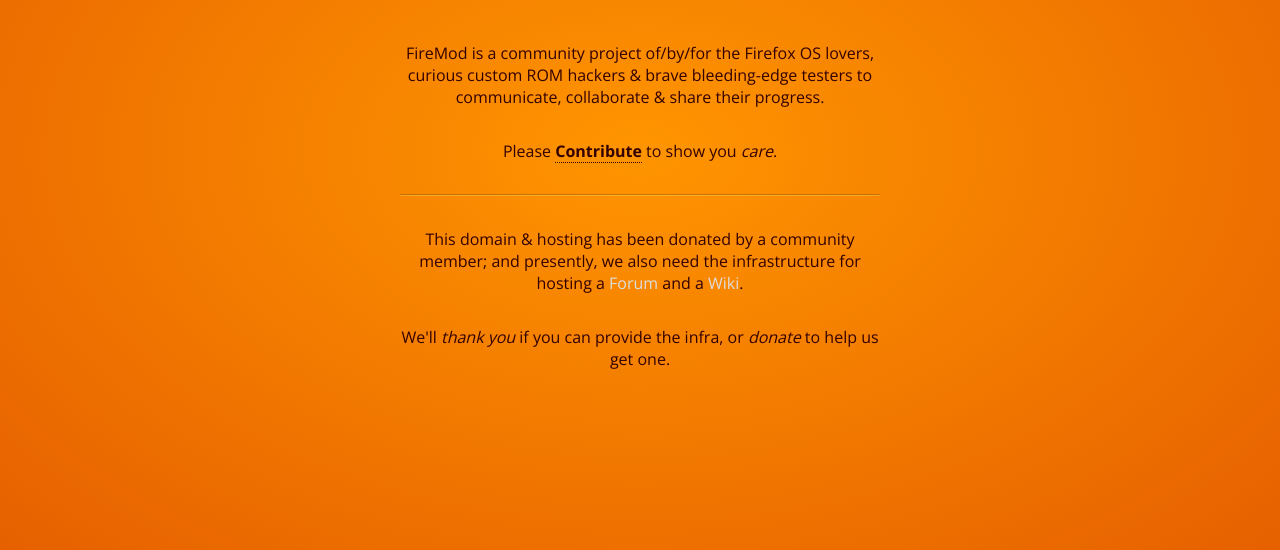
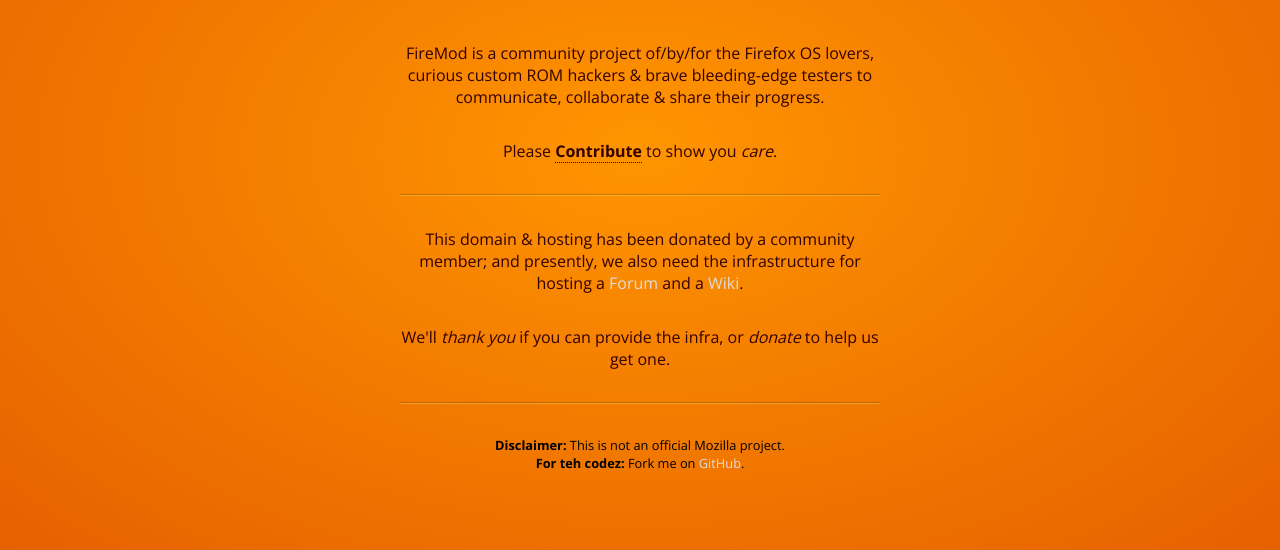
Before and after one commit to debloper/firemod, a plain HTML site: page index.html in a window 1280 px wide. Shown: the part 250-800 px from the top of the page. Drawn offline with nearby package versions, Linux system fonts and the light colour scheme.

Commit message:
Statutory Warning: this website needs to have the Statutory Warning
Signed-off-by: Soumya Deb <debloper@gmail.com>

```diff
--- a/index.html
+++ b/index.html
@@ -53,6 +53,13 @@
 		We'll <em title="Needs attribution list">thank you</em> if you can provide the infra, or <em title="Needs PayPal button">donate</em> to help us get one.
 	</p>
 
+	<hr />
+
+	<footer>
+		<div><strong>Disclaimer:</strong> This is not an official Mozilla project.</div>
+		<div><strong>For teh codez:</strong> Fork me on <a href="https://github.com/debloper/firemod" title="Landing Page Repo">GitHub</a>.</div>
+	</footer>
+
 	<!-- Lazy Loadable JS -->
 	<!--script src=""></script-->
 
--- a/style.css
+++ b/style.css
@@ -42,6 +42,10 @@ a {
   text-decoration: none;
   color: #ddd;
 }
+footer {
+  margin: 2rem auto 4rem;
+  font-size: 0.8rem;
+}
 
 /* 1. ID & Class */
 #title {
```
